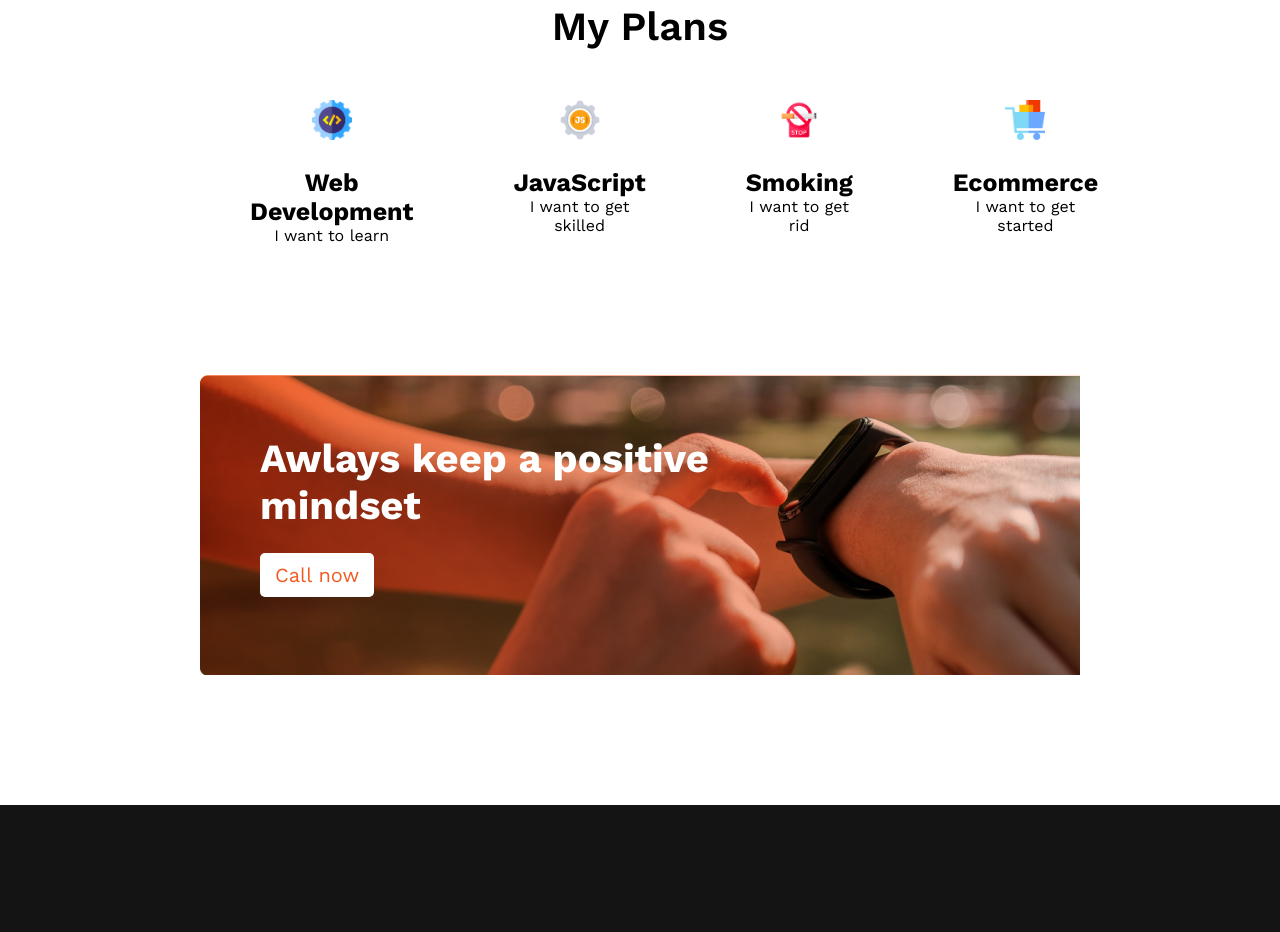
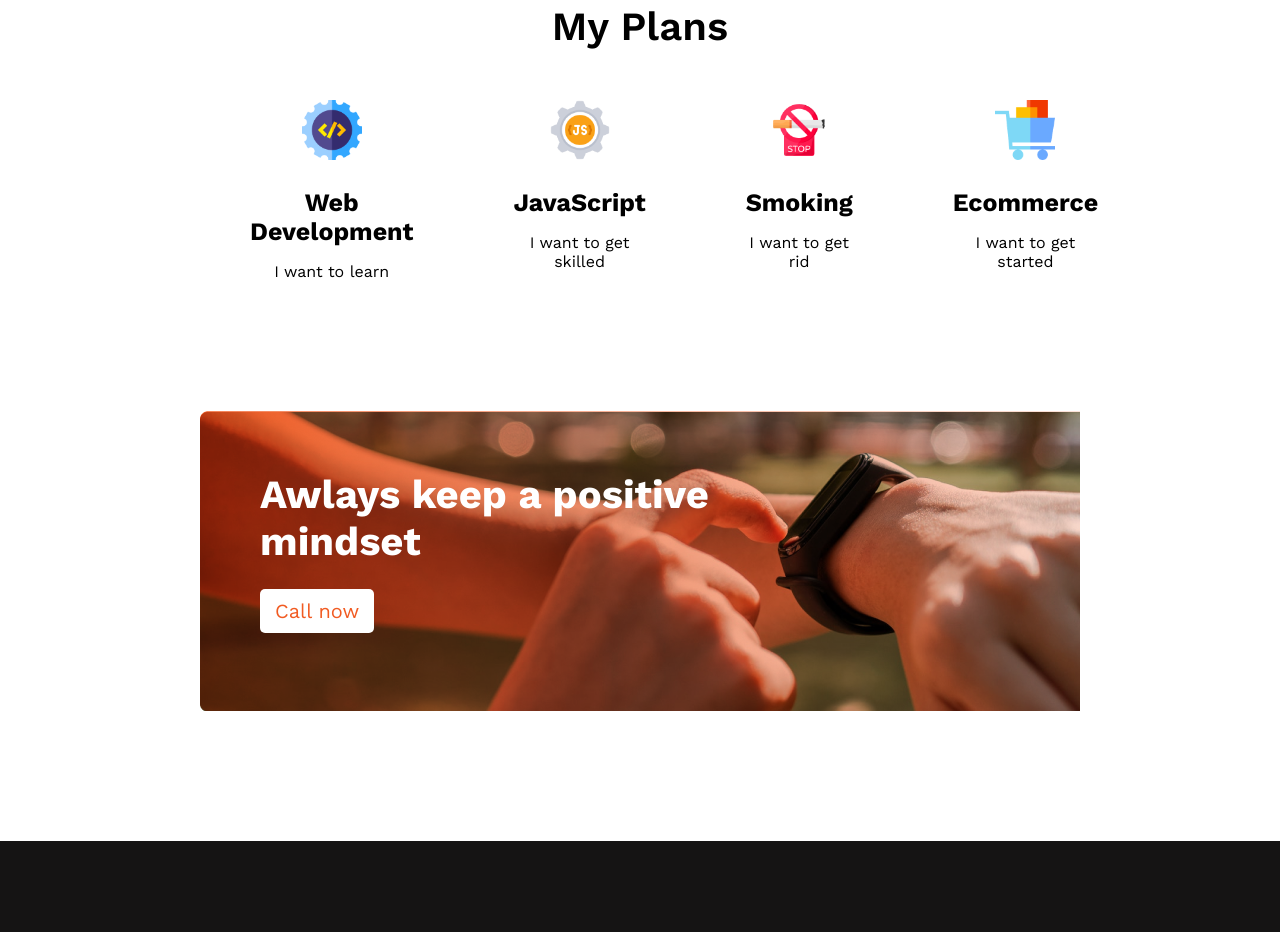
Before and after one commit to NurMohammadakram/new-year-my-new-vibe, a plain HTML site: page index.html in a window 1280 px wide. Shown: the part 1360-2292 px from the top of the page. Drawn offline with nearby package versions, Linux system fonts and the light colour scheme.

Commit message:
all done

```diff
--- a/style.css
+++ b/style.css
@@ -108,10 +108,11 @@ ul {
     text-align: center;
 }
 .info .icon {
-    width: 40px;
+    width: 60px;
 }
 .info .title {
     margin-top: 24px;
+    margin-bottom: 16px;
     font-size: 25px;
     font-weight: 700;
 }
@@ -164,5 +165,5 @@ form input {
 }
 .social-icons img {
     padding-right: 10px;
-    width: 46x;
+    width: 40px;
 }
```
